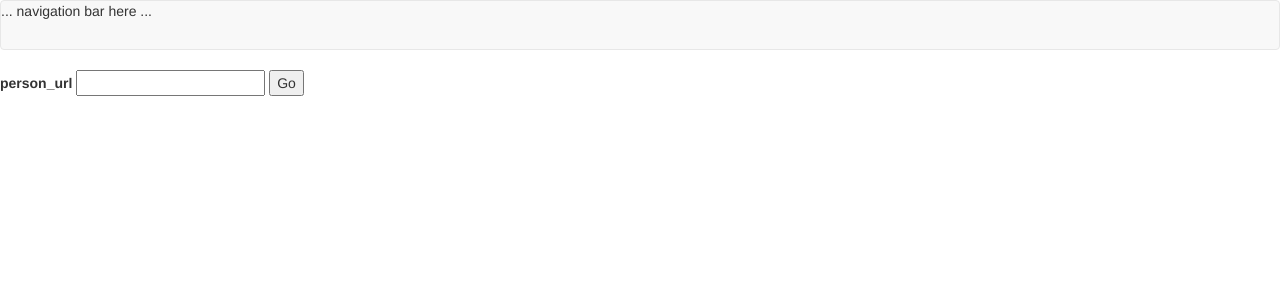
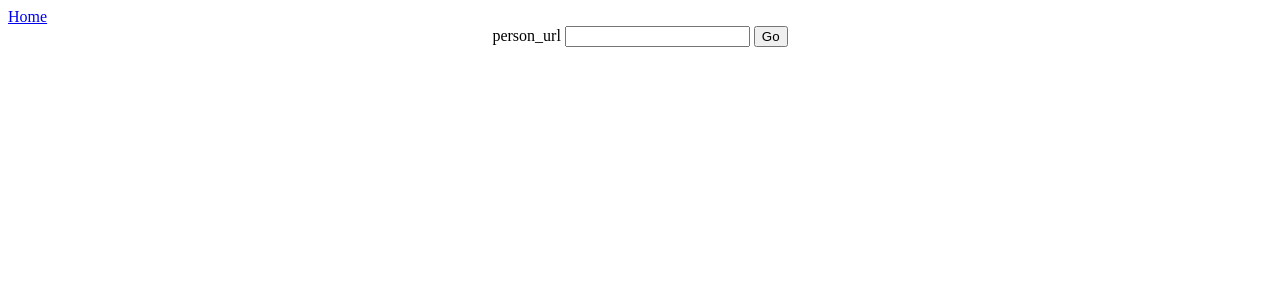
Before and after one commit to pi00trek/flask_scrapper, a Flask app: page / in a window 1280 px wide. Shown: the top 300 px of the page. Run offline with Flask 2, Linux system fonts and the light colour scheme; parts of the project's set-up code (start-up, migrations or seed data) failed here and were passed over; some libraries are stand-ins or nearby versions.

Commit message:
small template adjustments

```diff
--- a/templates/base.html
+++ b/templates/base.html
@@ -4,8 +4,26 @@
     Movie info scrapper and viz
 {% endblock %}
 
+{%- block styles %}
+ <style>
+    div.form
+    {
+        display: block;
+        text-align: center;
+    }
+    form
+    {
+        display: inline-block;
+        margin-left: auto;
+        margin-right: auto;
+        text-align: left;
+    }
+ </style>
+{%- endblock styles %}
+
+
 {% block navbar %}
     <nav class="navbar navbar-default">
-        ... navigation bar here ...
+        <a href="/">Home</a>
     </nav>
 {% endblock %}
--- a/templates/data.html
+++ b/templates/data.html
@@ -7,6 +7,8 @@
   border-collapse: collapse;
   padding: 15px;
 }
+      form {
+
  </style>
 {%- endblock styles %}
 
--- a/templates/index.html
+++ b/templates/index.html
@@ -1,8 +1,10 @@
 {% extends 'base.html' %}
 {% block content %}
-<form method="POST" action="/">
-    {{ form.hidden_tag() }}
-    {{ form.person_url.label }} {{ form.person_url(size=20) }}
-    <input type="submit" value="Go">
-</form>
+<div class="form">
+    <form method="POST" action="/">
+        {{ form.hidden_tag() }}
+        {{ form.person_url.label }} {{ form.person_url(size=20) }}
+        <input type="submit" value="Go">
+    </form>
+</div>
 {% endblock %}
--- a/templates/roles.html
+++ b/templates/roles.html
@@ -1,5 +1,6 @@
 {% extends 'base.html' %}
 {% block content %}
+<div class="form">
     <form action="/data">
         <button>select</button>
         <select name=roles>
@@ -8,4 +9,5 @@
             {% endfor %}
         </select>
     </form>
+</div>
 {% endblock %}
```
Lines whose indentation alone changed are shown as unchanged.
